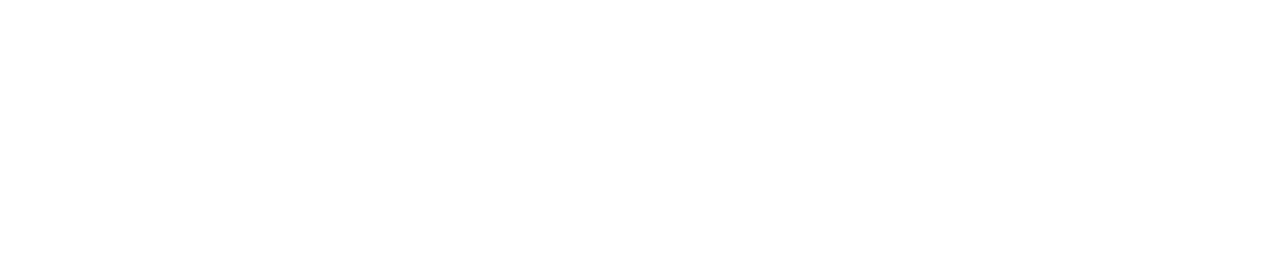
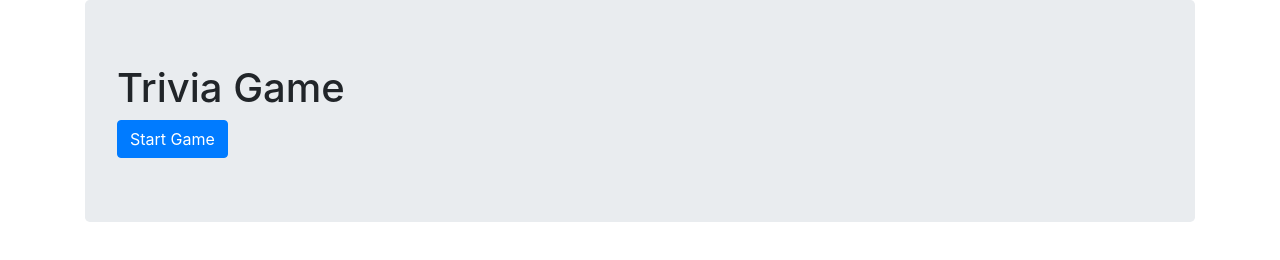
Before and after one commit to MateusAndre1/TriviaGame, a plain HTML site: page index.html in a window 1280 px wide. Drawn offline with nearby package versions, Linux system fonts and the light colour scheme.

Commit message:
initial html classes added

```diff
--- a/index.html
+++ b/index.html
@@ -13,7 +13,12 @@
 </head>
 
 <body>
-
+<div class="container">
+    <div class="jumbotron">
+        <h1>Trivia Game</h1>
+        <button class="btn btn-primary">Start Game</button>
+    </div>
+</div>
 
     <script src="https://ajax.googleapis.com/ajax/libs/jquery/3.4.1/jquery.min.js"></script>
     <script src="assets/javascript/app.js"></script>
```
